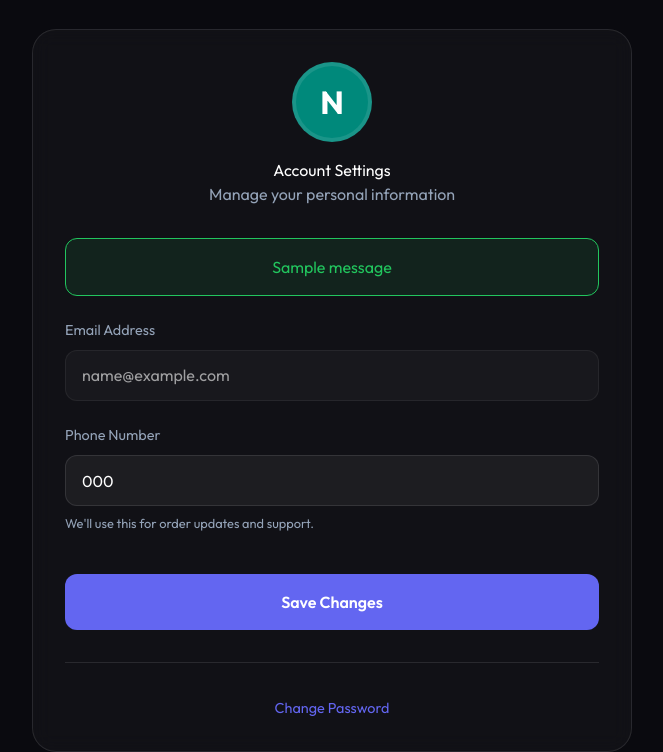
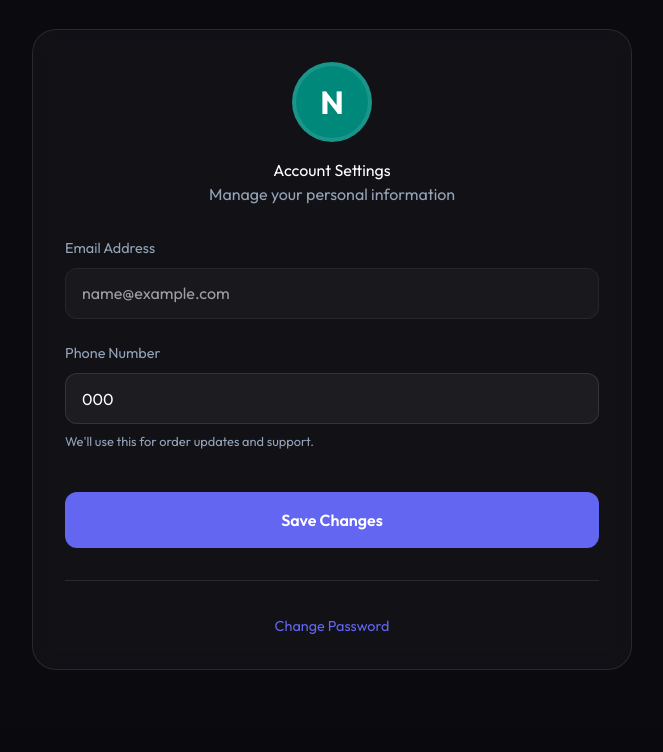
Before and after one commit to Akramzenibaa/AI-shooter-django, a Django app: page /user/profile/ in a window 1280 px wide. Shown: the part 71-823 px from the top of the page, without its empty margins (308-971 px from the left). After the commit the page ends 741 px from the top, so only its background shows below. Run offline with Django 5.2, Linux system fonts and the light colour scheme; a user stored in the database is signed in; tables that the repository leaves empty hold one stand-in row (values such as "Sample post"); one stand-in notice (Sample message) is shown; some libraries are stand-ins or nearby versions.

Commit message:
Remove messages block from profile page to hide logs

```diff
--- a/templates/accounts/profile.html
+++ b/templates/accounts/profile.html
@@ -122,16 +122,6 @@
             <p style="color: var(--text-muted);">Manage your personal information</p>
         </div>
 
-        {% if messages %}
-        <div class="messages" style="margin-bottom: 1.5rem;">
-            {% for message in messages %}
-            <div
-                style="padding: 1rem; border-radius: 12px; background: rgba(34, 197, 94, 0.1); border: 1px solid #22c55e; color: #22c55e; margin-bottom: 0.5rem; text-align: center;">
-                {{ message }}
-            </div>
-            {% endfor %}
-        </div>
-        {% endif %}
 
         <form method="post">
             {% csrf_token %}
```
